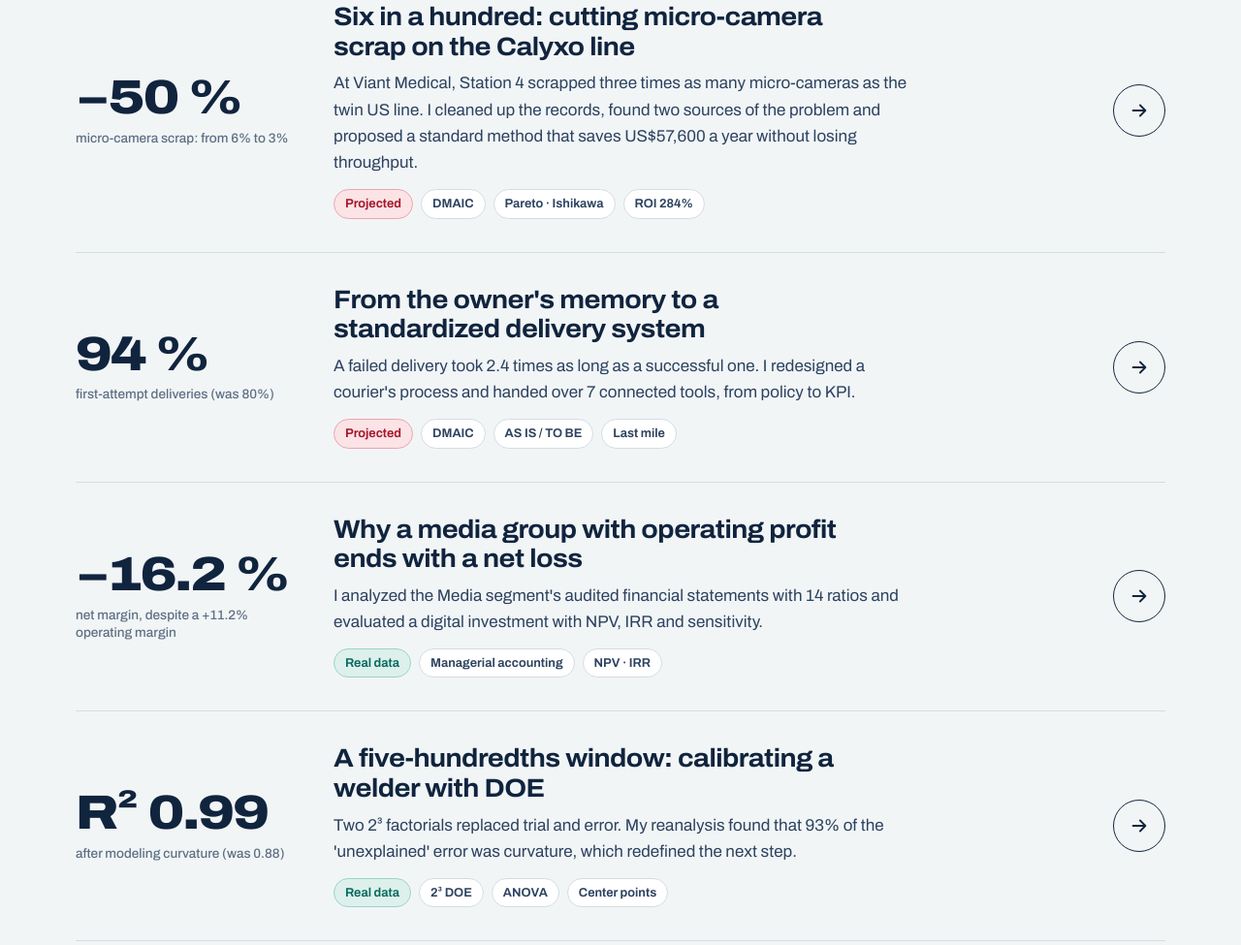
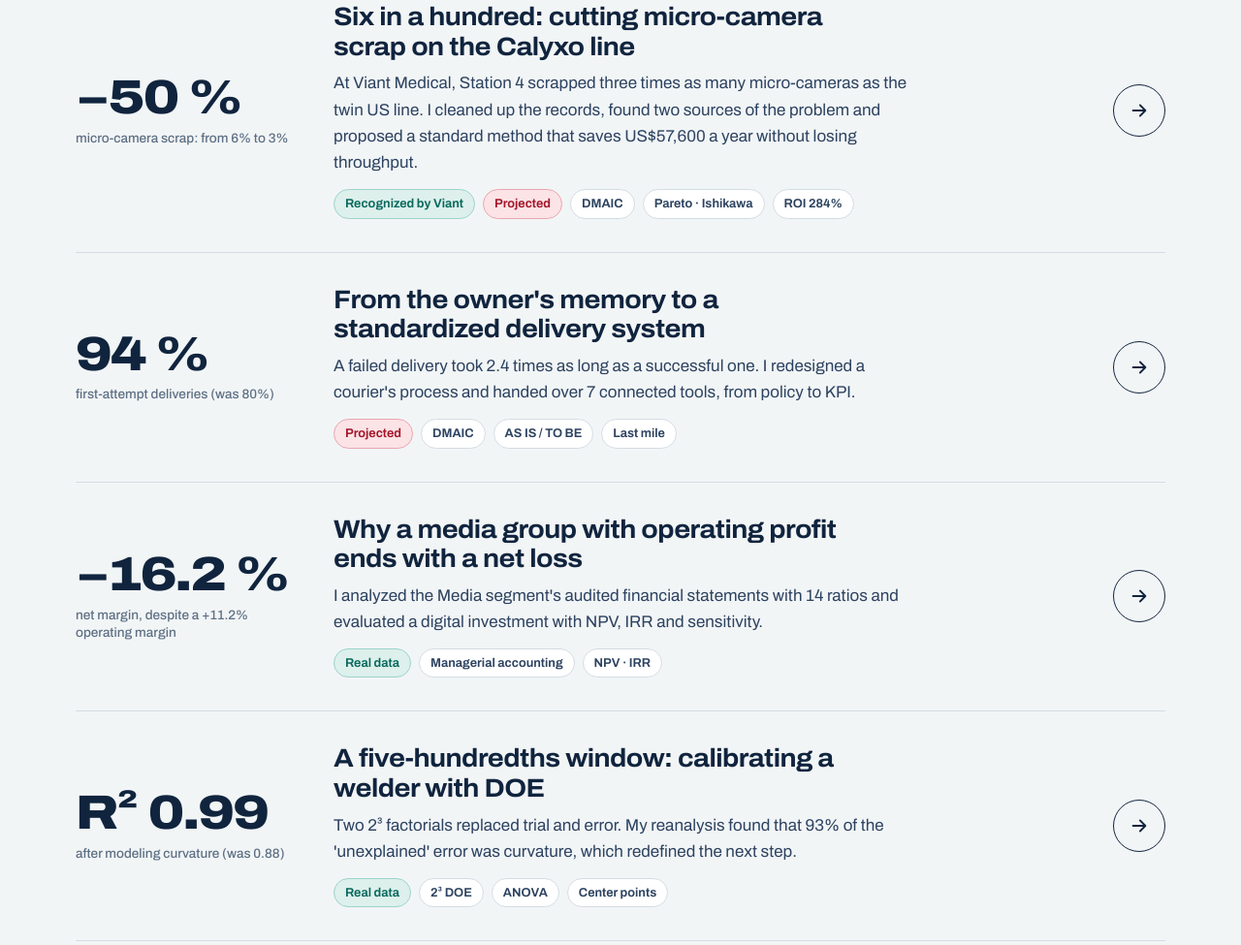
Before and after one commit to emonger0907-sys/portafolio-esteban-monge, a plain HTML site: page index.html in a window 1280 px wide. Shown: the part 3497-4472 px from the top of the page at 97% size. Drawn offline with Linux system fonts and the light colour scheme.

Commit message:
Add files via upload

```diff
--- a/index.html
+++ b/index.html
@@ -92,7 +92,7 @@
 <p lang="es">Cuatro proyectos de la licenciatura, cada uno con un problema real, un método y un resultado. Las cifras proyectadas están marcadas como tales.</p><p lang="en">Four projects from my degree, each with a real problem, a method and a result. Projected figures are labeled as such.</p></div>
 <div class="cases"><a class="case" href="casos/viant-calyxo.html">
 <div class="metric"><span lang="es">−50 %</span><span lang="en">−50 %</span><small><span lang="es">scrap de microcámaras: de 6 % a 3 %</span><span lang="en">micro-camera scrap: from 6% to 3%</span></small></div>
-<div><h3><span lang="es">Seis de cada cien: reducir el scrap de microcámaras en la línea Calyxo</span><span lang="en">Six in a hundred: cutting micro-camera scrap on the Calyxo line</span></h3><p><span lang="es">En Viant Medical, la Estación 4 desechaba el triple de microcámaras que la línea gemela de EE. UU. Depuré los registros, encontré dos orígenes del problema y propuse un método estándar que ahorra US$57 600 al año sin perder ritmo.</span><span lang="en">At Viant Medical, Station 4 scrapped three times as many micro-cameras as the twin US line. I cleaned up the records, found two sources of the problem and proposed a standard method that saves US$57,600 a year without losing throughput.</span></p><div class="meta"><span class="chip proj"><span lang="es">Proyectado</span><span lang="en">Projected</span></span><span class="chip"><span lang="es">DMAIC</span><span lang="en">DMAIC</span></span><span class="chip"><span lang="es">Pareto · Ishikawa</span><span lang="en">Pareto · Ishikawa</span></span><span class="chip"><span lang="es">ROI 284 %</span><span lang="en">ROI 284%</span></span></div></div>
+<div><h3><span lang="es">Seis de cada cien: reducir el scrap de microcámaras en la línea Calyxo</span><span lang="en">Six in a hundred: cutting micro-camera scrap on the Calyxo line</span></h3><p><span lang="es">En Viant Medical, la Estación 4 desechaba el triple de microcámaras que la línea gemela de EE. UU. Depuré los registros, encontré dos orígenes del problema y propuse un método estándar que ahorra US$57 600 al año sin perder ritmo.</span><span lang="en">At Viant Medical, Station 4 scrapped three times as many micro-cameras as the twin US line. I cleaned up the records, found two sources of the problem and proposed a standard method that saves US$57,600 a year without losing throughput.</span></p><div class="meta"><span class="chip real"><span lang="es">Reconocido por Viant</span><span lang="en">Recognized by Viant</span></span><span class="chip proj"><span lang="es">Proyectado</span><span lang="en">Projected</span></span><span class="chip"><span lang="es">DMAIC</span><span lang="en">DMAIC</span></span><span class="chip"><span lang="es">Pareto · Ishikawa</span><span lang="en">Pareto · Ishikawa</span></span><span class="chip"><span lang="es">ROI 284 %</span><span lang="en">ROI 284%</span></span></div></div>
 <span class="go"><svg viewBox="0 0 24 24" fill="none" stroke="currentColor" stroke-width="2" stroke-linecap="round" stroke-linejoin="round" aria-hidden="true"><path d="M5 12h14M13 6l6 6-6 6"/></svg></span></a><a class="case" href="casos/sgl-box.html">
 <div class="metric"><span lang="es">94 %</span><span lang="en">94 %</span><small><span lang="es">entregas al primer intento (antes 80 %)</span><span lang="en">first-attempt deliveries (was 80%)</span></small></div>
 <div><h3><span lang="es">De la memoria del dueño a un sistema de entrega estandarizado</span><span lang="en">From the owner's memory to a standardized delivery system</span></h3><p><span lang="es">Una entrega fallida costaba 2,4 veces el tiempo de una exitosa. Rediseñé el proceso de una empresa de paquetería y le entregué 7 herramientas conectadas, de la política al indicador.</span><span lang="en">A failed delivery took 2.4 times as long as a successful one. I redesigned a courier's process and handed over 7 connected tools, from policy to KPI.</span></p><div class="meta"><span class="chip proj"><span lang="es">Proyectado</span><span lang="en">Projected</span></span><span class="chip"><span lang="es">DMAIC</span><span lang="en">DMAIC</span></span><span class="chip"><span lang="es">AS IS / TO BE</span><span lang="en">AS IS / TO BE</span></span><span class="chip"><span lang="es">Última milla</span><span lang="en">Last mile</span></span></div></div>
```
